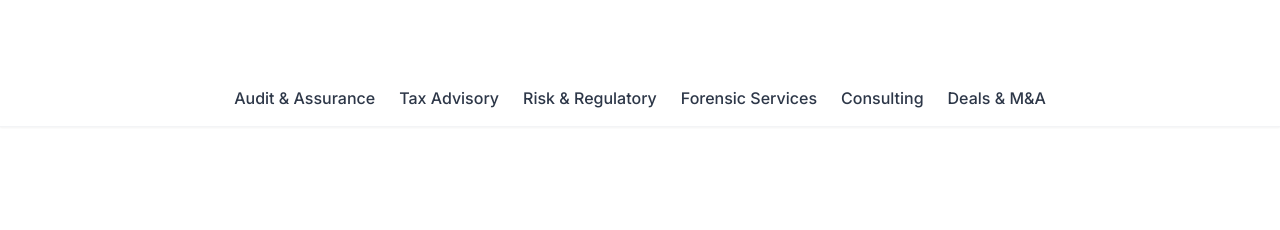
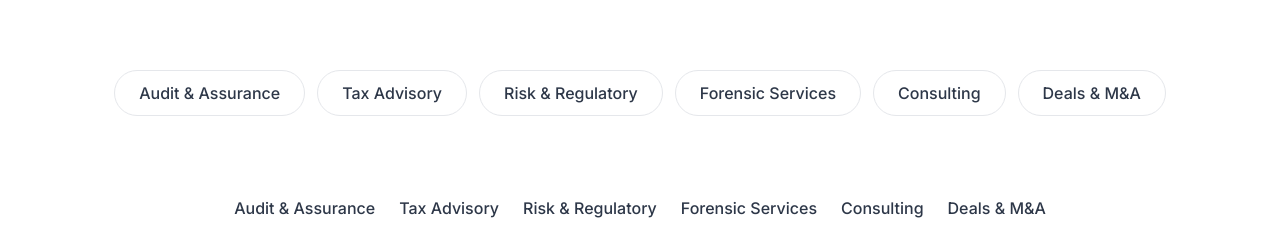
Before and after one commit to twmeric/chrisacc, a Next.js app: page /en/services/ in a window 1280 px wide. Shown: the part 688-918 px from the top of the page. Built offline with nearby package versions, Linux system fonts and the light colour scheme; no server answers.

Commit message:
feat: add service category pill buttons below intro text on services overview page

```diff
--- a/app/[lang]/services/page.tsx
+++ b/app/[lang]/services/page.tsx
@@ -2,6 +2,7 @@ import { Locale } from "@/lib/i18n-config";
 import { getLocaleCMS } from "@/lib/cms-data";
 import PageBanner from "@/components/ui/PageBanner";
 import ServicesIntro from "@/components/sections/ServicesIntro";
+import ServiceCategoryNav from "@/components/sections/ServiceCategoryNav";
 import ServicesDetails from "@/components/sections/ServicesDetails";
 import WhyChooseV2 from "@/components/sections/WhyChooseV2";
 import ProcessSection from "@/components/sections/ProcessSection";
@@ -20,6 +21,9 @@ export default async function ServicesPage({ params }: ServicesPageProps) {
     <>
       <PageBanner lang={lang} title={t.pageTitle} />
       <ServicesIntro title={t.introTitle} desc={t.introDesc} />
+      <ServiceCategoryNav
+        items={t.serviceDetails.map((item) => ({ slug: item.slug, title: item.title }))}
+      />
       <ServicesDetails lang={lang} items={t.serviceDetails} />
       <WhyChooseV2
         title={t.whyChoose.title}
--- /dev/null
+++ b/components/sections/ServiceCategoryNav.tsx
@@ -0,0 +1,40 @@
+"use client";
+
+interface ServiceNavItem {
+  slug: string;
+  title: string;
+}
+
+interface ServiceCategoryNavProps {
+  items: ServiceNavItem[];
+}
+
+export default function ServiceCategoryNav({ items }: ServiceCategoryNavProps) {
+  const handleClick = (slug: string) => {
+    const el = document.getElementById(slug);
+    if (el) {
+      const headerOffset = 100;
+      const elementPosition = el.getBoundingClientRect().top;
+      const offsetPosition = elementPosition + window.pageYOffset - headerOffset;
+      window.scrollTo({ top: offsetPosition, behavior: "smooth" });
+    }
+  };
+
+  return (
+    <div className="bg-white pb-12 md:pb-16">
+      <div className="mx-auto max-w-6xl px-4">
+        <div className="flex flex-wrap justify-center gap-3">
+          {items.map((item) => (
+            <button
+              key={item.slug}
+              onClick={() => handleClick(item.slug)}
+              className="rounded-full border border-gray-200 bg-white px-5 py-2.5 text-sm font-medium text-text-dark transition-all duration-200 hover:border-brand-gold hover:bg-brand-gold hover:text-white hover:shadow-md md:px-6 md:text-base"
+            >
+              {item.title}
+            </button>
+          ))}
+        </div>
+      </div>
+    </div>
+  );
+}
--- a/public/images-manifest.json
+++ b/public/images-manifest.json
@@ -1,5 +1,5 @@
 {
-  "generatedAt": "2026-04-18T13:15:17.088Z",
+  "generatedAt": "2026-04-18T13:29:07.647Z",
   "objects": [
     {
       "key": "about-team.jpg",
```
Also changed, not shown: public/admin/admin.css.
